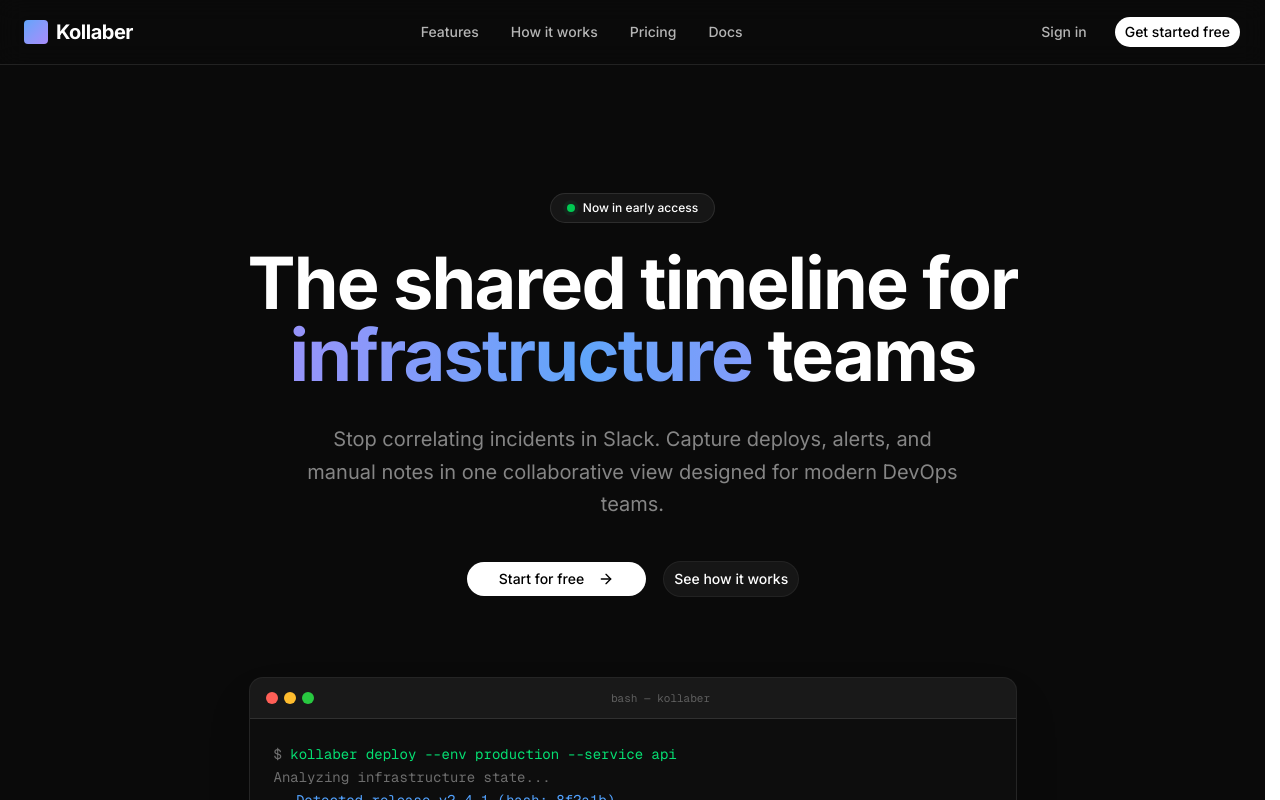
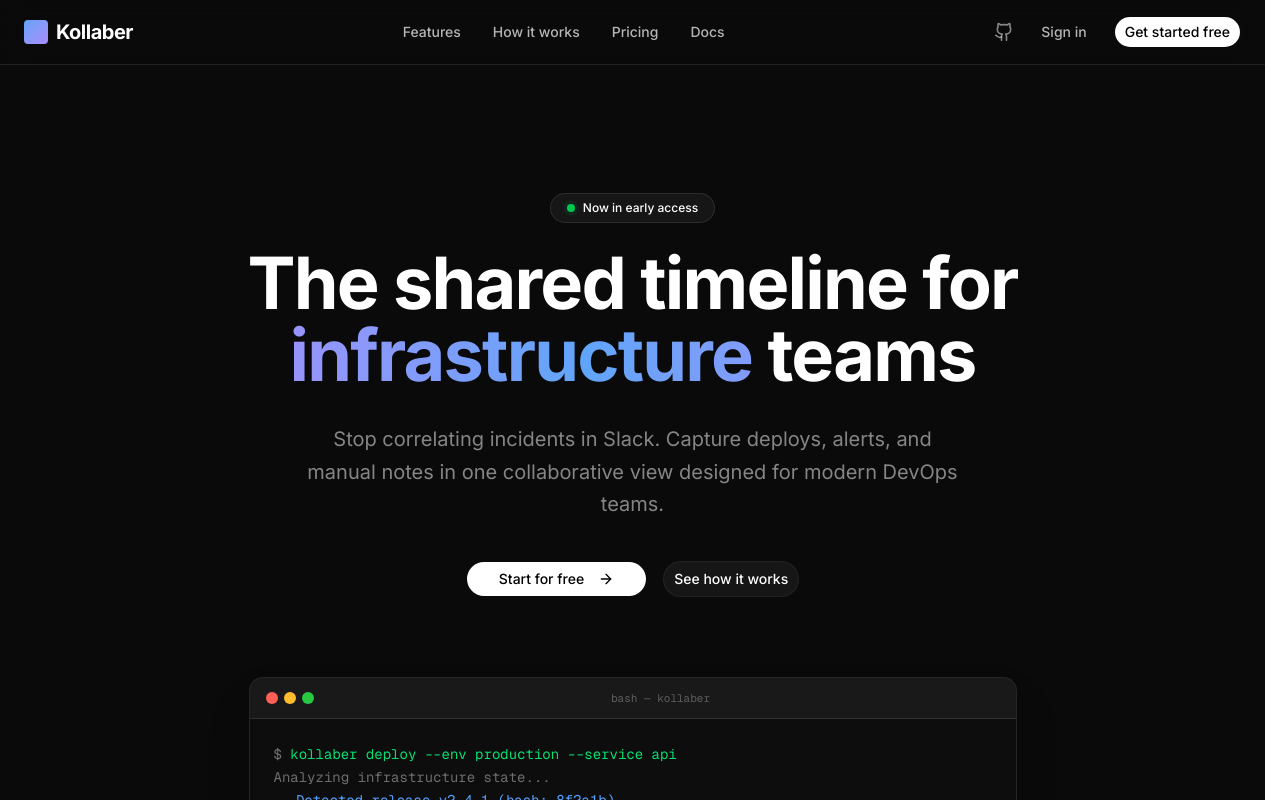
Before and after one commit to urbangeeks/kollaber, a Next.js app in the folder ui/: page / in a window 1280 px wide. Shown: the top 800 px of the page. Built offline with nearby package versions, Linux system fonts and the light colour scheme; no server answers.

Commit message:
feat: add GitHub icon link to repo in landing page nav

```diff
--- a/ui/app/page.tsx
+++ b/ui/app/page.tsx
@@ -13,6 +13,7 @@
   CheckCircle2,
   Container,
   Check,
+  Github,
 } from "lucide-react"
 import { AnimatedGradientText } from "@/components/ui/animated-gradient-text"
 import { BlurFade } from "@/components/ui/blur-fade"
@@ -149,6 +150,14 @@
             <Link href="/docs" className="transition-colors hover:text-white">Docs</Link>
           </div>
           <div className="flex items-center gap-4">
+            <a
+              href="https://github.com/urbangeeks/kollaber"
+              target="_blank"
+              rel="noopener noreferrer"
+              className="hidden text-white/50 transition-colors hover:text-white md:inline-flex"
+            >
+              <Github className="h-5 w-5" />
+            </a>
             <Button asChild variant="ghost" className="hidden text-white/70 hover:text-white md:inline-flex">
               <Link href="/login">Sign in</Link>
             </Button>
```
